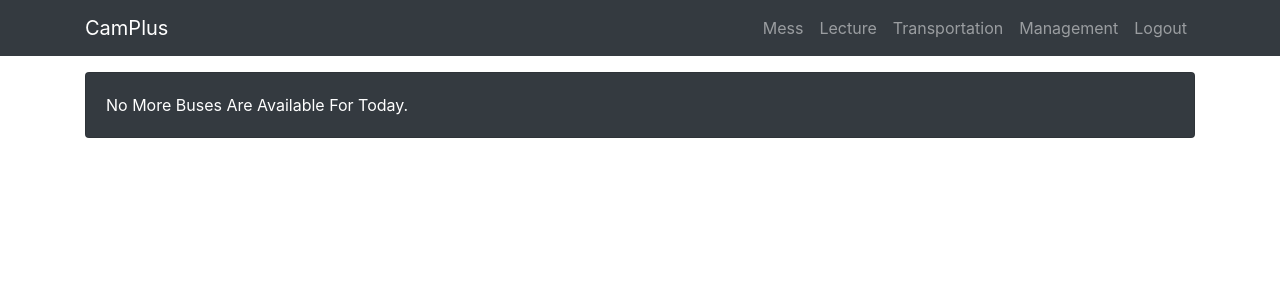
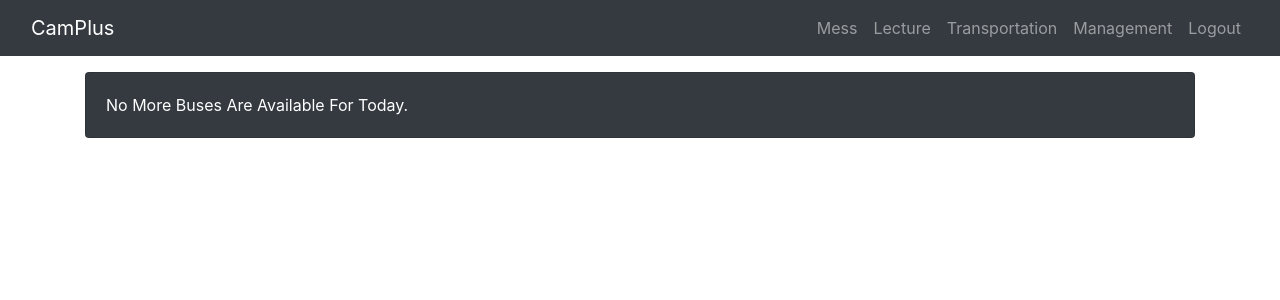
Before and after one commit to MashuAjmera/CamPlus, a Django app: template CamPlus/templates/trans/bus.html in a window 1280 px wide. Shown: the top 300 px of the page. Run offline with Django 3.2, Linux system fonts and the light colour scheme; the template is opened without the code that fills it, so the values that code supplies are empty; some libraries are stand-ins or nearby versions.

Commit message:
Checking Container fluid

```diff
--- a/CamPlus/CamPlus/settings.py
+++ b/CamPlus/CamPlus/settings.py
@@ -86,7 +86,7 @@ DATABASES = {
 }
 
 PASSWORD_HASHERS = [
-    # 'django.contrib.auth.hashers.Argon2PasswordHasher',
+    'django.contrib.auth.hashers.Argon2PasswordHasher',
     'django.contrib.auth.hashers.BCryptSHA256PasswordHasher',
     'django.contrib.auth.hashers.BCryptPasswordHasher',
     'django.contrib.auth.hashers.PBKDF2PasswordHasher',
--- a/CamPlus/templates/index.html
+++ b/CamPlus/templates/index.html
@@ -14,7 +14,7 @@
         <script src="{% static "js/jquery-3.3.1.js" %}"></script>
         <script src="{% static "js/bootstrap.js" %}"></script>
         <nav class="navbar fixed-top navbar-expand-lg navbar-dark bg-dark">
-            <div class="container">
+            <div class="container-fluid">
                 <a class="navbar-brand" href="{% url 'index' %}">CamPlus</a>
                 <button class="navbar-toggler" type="button" data-toggle="collapse" data-target="#navbarSupportedContent" aria-controls="navbarSupportedContent" aria-expanded="false" aria-label="Toggle navigation">
                     <span class="navbar-toggler-icon"></span>
```
